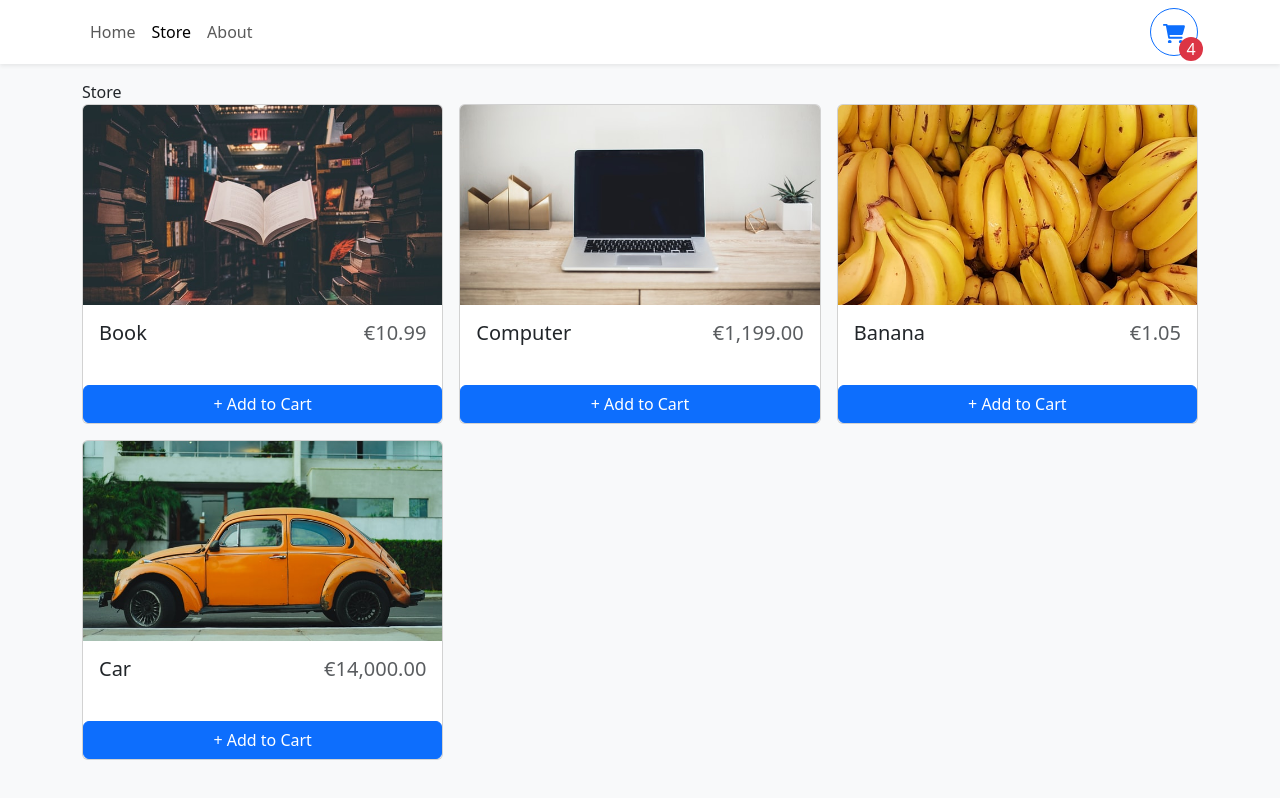
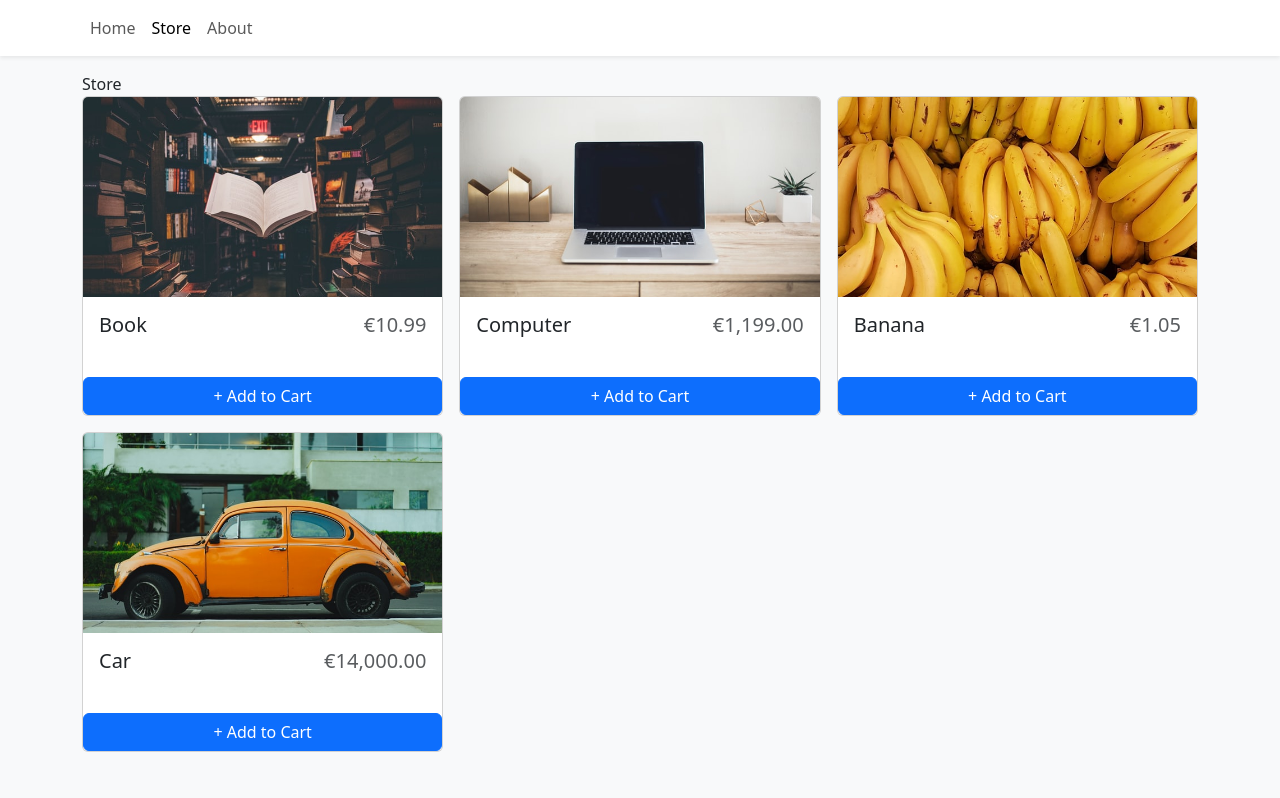
Before and after one commit to setazarm/ShoppingCarts, a React (Vite) app: page /store in a window 1280 px wide. Built offline with nearby package versions, Linux system fonts and the light colour scheme.

Commit message:
cartItem component

```diff
--- /dev/null
+++ b/src/components/CartItem.tsx
@@ -0,0 +1,22 @@
+import items from "../data/item.json";
+
+type CartItemProps = {
+  id: number;
+  quantity: number;
+};
+
+const CartItem = ({ id, quantity }: CartItemProps) => {
+  const item = items.find((i) => i.id === id);
+
+  return (
+    <div>
+
+       <img
+        src={item.imgUrl}
+        style={{ width: "125px", height: "75px", objectFit: "cover" }}
+      />
+    </div>
+  );
+};
+
+export default CartItem;
--- a/src/components/Navbar.tsx
+++ b/src/components/Navbar.tsx
@@ -1,7 +1,10 @@
 import { Container, Navbar as NavbarBs, Nav, Button } from "react-bootstrap";
 import { NavLink } from "react-router-dom";
+import { useShoppingCart } from "../context/ShoppingCartContext";
+import ShoppingCart from "./ShoppingCart";
 
 const Navbar = () => {
+  const { cartQuantity,toggleCart,isOpen } = useShoppingCart();
   return (
     <NavbarBs sticky="top" className="bg-white shadow-sm mb-3">
       <Container>
@@ -16,7 +19,9 @@ const Navbar = () => {
             About
           </Nav.Link>
         </Nav>
+        {cartQuantity ? (
           <Button
+          onClick={()=>toggleCart()}
             style={{ width: "3rem", height: "3rem", position: "relative" }}
             variant="outline-primary"
             className="rounded-circle"
@@ -40,9 +45,14 @@ const Navbar = () => {
                 transform: "translate(25%, 25%)",
               }}
             >
-            4
+              {cartQuantity}
             </div>
           </Button>
+        ) : null}
+        {
+          isOpen && <ShoppingCart/>
+        }
+
       </Container>
     </NavbarBs>
   );
--- /dev/null
+++ b/src/components/ShoppingCart.tsx
@@ -0,0 +1,17 @@
+import { useShoppingCart } from "../context/ShoppingCartContext"
+import CartItem from "./CartItem"
+
+const ShoppingCart = () => {
+    const{cartItem}=useShoppingCart()
+
+  return (
+    <div>Shopping Cart
+        {cartItem?.map(item=>{
+         return <CartItem key={item.id} {...item}/>
+        }
+        )}
+    </div>
+  )
+}
+
+export default ShoppingCart
--- a/src/context/ShoppingCartContext.tsx
+++ b/src/context/ShoppingCartContext.tsx
@@ -5,6 +5,9 @@ type ShoppingCartContext = {
   increaseItem: (id: number) => void;
   decreaseItem: (id: number) => void;
   removeItem: (id: number) => void;
+  cartQuantity: number;
+  toggleCart:()=>void;
+  cartItem: CartItem[]
 };
 type CartItem = {
   id: number;
@@ -22,6 +25,7 @@ export function useShoppingCart() {
 
 export function ShoppingCartProvider({ children }: ShoppingCartProviderProps) {
   const [cartItem, setCartItem] = useState<CartItem[]>([]);
+  const [isOpen,setIsOpen]=useState<boolean>(false)
   const getItembyQuantity = (id: number) => {
     return cartItem.find((item) => item.id === id)?.quantity || 0;
   };
@@ -60,10 +64,14 @@ export function ShoppingCartProvider({ children }: ShoppingCartProviderProps) {
     })
 
   }
+const toggleCart=()=>{
+  setIsOpen(!isOpen)
 
+}
+const cartQuantity= cartItem.reduce((a,c)=> a+c.quantity,0)
   return (
     <ShoppingCartContext.Provider
-      value={{ getItembyQuantity, increaseItem, decreaseItem,removeItem }}
+      value={{ getItembyQuantity, increaseItem, decreaseItem, removeItem, toggleCart, cartQuantity,isOpen,cartItem }}
     >
       {children}
     </ShoppingCartContext.Provider>
```
Lines whose indentation alone changed are shown as unchanged.
